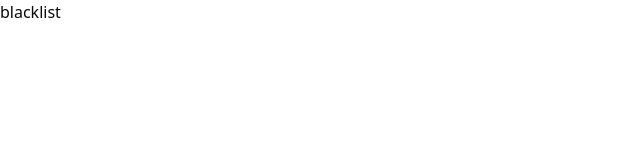
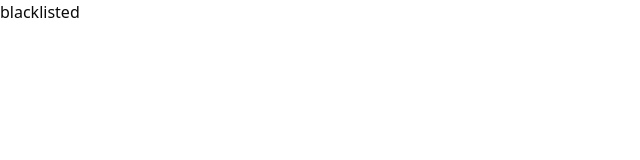
Before and after one commit to Retchizu/neu-queue-admin-web-frontend, a Next.js app: page /blacklist in a window 1280 px wide. Shown: the top 160 px of the page, without its empty margins (0-640 px from the left). Built offline with nearby package versions, Linux system fonts and the light colour scheme.

Commit message:
test (PR): test commit for PR mirrorring.

```diff
--- a/app/blacklist/page.tsx
+++ b/app/blacklist/page.tsx
@@ -3,7 +3,7 @@ import React from 'react'
 const page = () => {
   return (
     <div>
-      blacklist
+      blacklisted
     </div>
   )
 }
```
